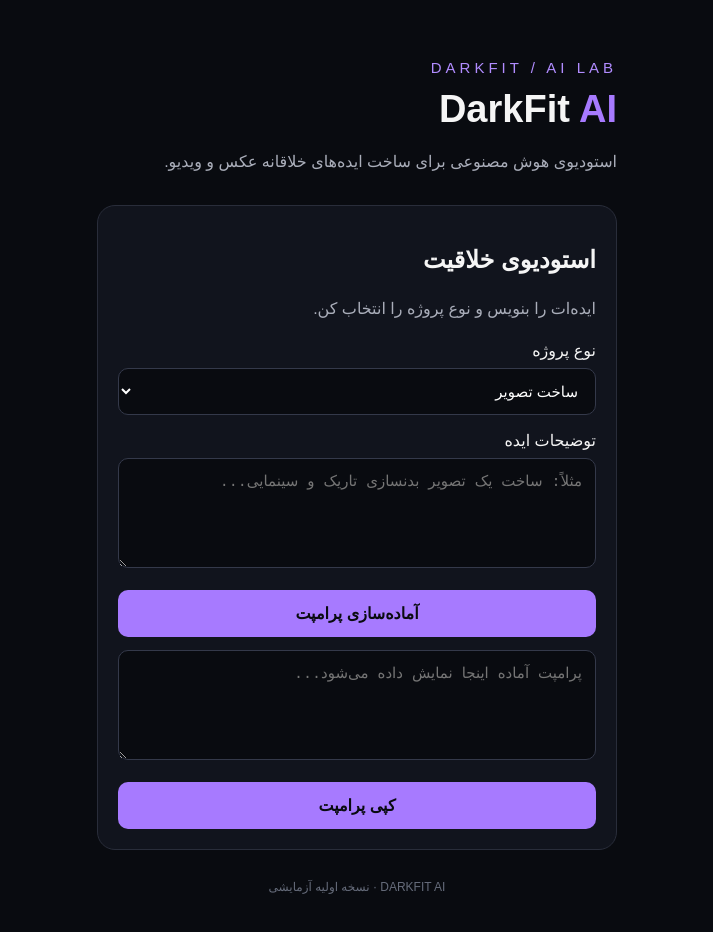
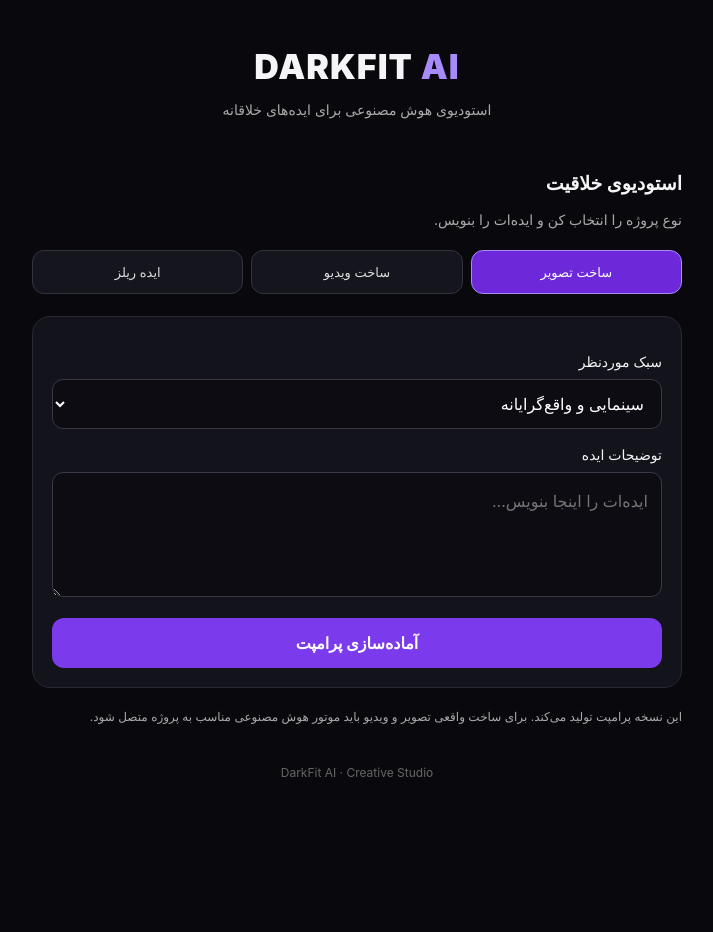
Before and after one commit to 8zsjw6bfcd-stack/dark-fit-ai, a plain HTML site: page index.html in a window 1280 px wide. Shown: the whole page, without its empty margins (283-996 px from the left). After the commit the page ends 827 px from the top, so only its background shows below. Drawn offline with Linux system fonts and the light colour scheme.

Commit message:
Update index.html

```diff
--- a/index.html
+++ b/index.html
@@ -1,122 +1,128 @@
+
 
 <!DOCTYPE html>
 <html lang="fa" dir="rtl">
 <head>
 <meta charset="UTF-8">
 <meta name="viewport" content="width=device-width, initial-scale=1.0">
+<meta name="theme-color" content="#09090d">
 <title>DarkFit AI</title>
 <style>
-    * { box-sizing: border-box; }
-    body {
-      margin: 0;
-      min-height: 100vh;
-      background: #090b10;
-      color: #f5f5f5;
-      font-family: Arial, sans-serif;
-      padding: 24px 16px;
-    }
-    main {
-      max-width: 520px;
-      margin: 35px auto;
-    }
-    .logo {
-      color: #b18cff;
-      font-size: 15px;
-      letter-spacing: 4px;
-    }
-    h1 { font-size: 38px; margin: 12px 0; }
-    h1 span { color: #a77aff; }
-    p { color: #aaaeba; line-height: 1.9; }
-    .panel {
-      margin-top: 28px;
-      padding: 20px;
-      border: 1px solid #292d3a;
-      border-radius: 18px;
-      background: #11141d;
-    }
-    label { display: block; margin: 16px 0 8px; }
-    input, select, textarea {
-      width: 100%;
-      padding: 13px;
-      color: white;
-      background: #090b10;
-      border: 1px solid #34394a;
-      border-radius: 10px;
-      font-size: 15px;
-    }
-    textarea { min-height: 110px; resize: vertical; }
-    button {
-      width: 100%;
-      padding: 14px;
-      margin-top: 18px;
-      border: 0;
-      border-radius: 10px;
-      background: #a77aff;
-      color: #090b10;
-      font-size: 16px;
-      font-weight: bold;
-    }
-    #status { font-size: 13px; }
-    footer {
-      margin-top: 30px;
-      color: #666c7b;
-      font-size: 12px;
-      text-align: center;
-    }
+*{box-sizing:border-box}
+body{margin:0;background:#09090d;color:#f5f5f7;font-family:-apple-system,BlinkMacSystemFont,"Segoe UI",sans-serif;padding:22px 15px}
+main{max-width:650px;margin:auto}
+header{text-align:center;padding:24px 0}
+.logo{font-size:34px;font-weight:900;letter-spacing:1px}
+.logo span{color:#a78bfa}
+header p{color:#aaa;font-size:14px}
+h2{font-size:19px}
+.tabs{display:grid;grid-template-columns:repeat(3,1fr);gap:8px;margin:22px 0}
+button,select,textarea{font:inherit}
+.tabs button{padding:13px 4px;border:1px solid #333340;border-radius:12px;background:#15151d;color:#ddd;cursor:pointer;font-size:13px}
+.tabs button.active{background:#6d28d9;border-color:#a78bfa;color:white}
+.panel{background:#13131b;border:1px solid #292936;border-radius:18px;padding:19px}
+label{display:block;margin:17px 0 9px;font-size:14px}
+select,textarea{width:100%;padding:13px;border-radius:11px;border:1px solid #393947;background:#0c0c12;color:white;outline:none}
+textarea{min-height:125px;resize:vertical;line-height:1.9}
+.primary{width:100%;margin-top:17px;padding:15px;border:0;border-radius:12px;background:#7c3aed;color:white;font-weight:bold;cursor:pointer}
+.secondary{width:100%;margin-top:10px;padding:12px;border:1px solid #393947;border-radius:12px;background:#1b1b26;color:white;cursor:pointer}
+.result{display:none;margin-top:20px}
+.result textarea{min-height:190px}
+.note{font-size:12px;color:#aaa;line-height:1.9;margin-top:18px}
+footer{text-align:center;color:#666;font-size:12px;padding:25px 0}
 </style>
 </head>
 <body>
 <main>
-    <div class="logo">DARKFIT / AI LAB</div>
-    <h1>DarkFit <span>AI</span></h1>
-    <p>استودیوی هوش مصنوعی برای ساخت ایده‌های خلاقانه عکس و ویدیو.</p>
+<header>
+<div class="logo">DARKFIT <span>AI</span></div>
+<p>استودیوی هوش مصنوعی برای ایده‌های خلاقانه</p>
+</header>
+
+<h2>استودیوی خلاقیت</h2>
+<p style="color:#aaa;font-size:14px">نوع پروژه را انتخاب کن و ایده‌ات را بنویس.</p>
+
+<div class="tabs">
+<button class="active" data-type="image">ساخت تصویر</button>
+<button data-type="video">ساخت ویدیو</button>
+<button data-type="reel">ایده ریلز</button>
+</div>
 
 <section class="panel">
-      <h2>استودیوی خلاقیت</h2>
-      <p>ایده‌ات را بنویس و نوع پروژه را انتخاب کن.</p>
-
-      <label for="type">نوع پروژه</label>
-      <select id="type">
-        <option>ساخت تصویر</option>
-        <option>ساخت ویدیو</option>
-        <option>ایده برای ریلز اینستاگرام</option>
+<label for="style">سبک موردنظر</label>
+<select id="style">
+<option value="سینمایی، واقع‌گرایانه و حرفه‌ای">سینمایی و واقع‌گرایانه</option>
+<option value="تاریک، حماسی و فانتزی">تاریک و حماسی</option>
+<option value="طبیعی، مینیمال و شیک">طبیعی و مینیمال</option>
+<option value="پر انرژی، ورزشی و انگیزشی">ورزشی و انگیزشی</option>
 </select>
 
-      <label for="prompt">توضیحات ایده</label>
-      <textarea id="prompt" placeholder="مثلاً: ساخت یک تصویر بدنسازی تاریک و سینمایی..."></textarea>
+<label for="idea">توضیحات ایده</label>
+<textarea id="idea" placeholder="ایده‌ات را اینجا بنویس..."></textarea>
 
-      <button onclick="makePrompt()">آماده‌سازی پرامپت</button>
-      <p id="status"></p>
-      <textarea id="result" placeholder="پرامپت آماده اینجا نمایش داده می‌شود..." readonly></textarea>
-      <button onclick="copyPrompt()">کپی پرامپت</button>
+<button class="primary" id="generate">آماده‌سازی پرامپت</button>
+
+<div class="result" id="result">
+<label for="output">پرامپت آماده‌شده</label>
+<textarea id="output" readonly></textarea>
+<button class="secondary" id="copy">کپی پرامپت</button>
+</div>
 </section>
 
-    <footer> DARKFIT AI · نسخه اولیه آزمایشی </footer>
+<p class="note">این نسخه پرامپت تولید می‌کند. برای ساخت واقعی تصویر و ویدیو باید موتور هوش مصنوعی مناسب به پروژه متصل شود.</p>
+<footer>DarkFit AI · Creative Studio</footer>
 </main>
 
 <script>
-    function makePrompt() {
-      const idea = document.getElementById('prompt').value.trim();
-      const type = document.getElementById('type').value;
-      if (!idea) {
-        document.getElementById('status').textContent =
-          'لطفاً ابتدا ایده‌ات را بنویس.';
+let type="image";
+const tabs=document.querySelectorAll("[data-type]");
+const idea=document.getElementById("idea");
+const output=document.getElementById("output");
+const result=document.getElementById("result");
+
+const placeholders={
+image:"مثلاً: پرتره بدنسازی من در باشگاه تاریک با نور سینمایی...",
+video:"مثلاً: ویدیوی سینمایی از تمرین سنگین من با حرکت دوربین...",
+reel:"مثلاً: یک ریلز بدنسازی با شروع شوکه‌کننده و پایان قدرتمند..."
+};
+
+tabs.forEach(button=>{
+button.addEventListener("click",()=>{
+type=button.dataset.type;
+tabs.forEach(b=>b.classList.toggle("active",b===button));
+idea.placeholder=placeholders[type];
+result.style.display="none";
+});
+});
+
+document.getElementById("generate").addEventListener("click",()=>{
+const text=idea.value.trim();
+if(!text){
+idea.focus();
+idea.placeholder="اول ایده‌ات را اینجا بنویس...";
 return;
 }
-      document.getElementById('result').value =
-        type + '، سبک حرفه‌ای و سینمایی، جزئیات بالا، نورپردازی دقیق. ایده: ' + idea;
-      document.getElementById('status').textContent =
-        'پرامپت آماده شد؛ می‌توانی آن را کپی کنی.';
+const style=document.getElementById("style").value;
+const instructions={
+image:"یک پرامپت حرفه‌ای برای تولید تصویر بنویس. جزئیات نورپردازی، ترکیب‌بندی، کیفیت و حفظ ظاهر واقعی سوژه را مشخص کن.",
+video:"یک پرامپت حرفه‌ای برای تولید ویدیو بنویس. حرکت دوربین، حرکات سوژه، نورپردازی، زمان‌بندی و پایان‌بندی را مشخص کن.",
+reel:"یک سناریوی جذاب برای ریلز اینستاگرام بنویس. شروع گیرنده، صحنه‌ها، متن روی ویدیو، پیشنهاد موسیقی، کپشن و دعوت به تعامل را ارائه کن."
+};
+output.value=instructions[type]+"\nسبک بصری: "+style+"\nایده اصلی: "+text+"\nخروجی را با جزئیات دقیق و مناسب ابزارهای هوش مصنوعی آماده کن.";
+result.style.display="block";
+result.scrollIntoView({behavior:"smooth",block:"nearest"});
+});
+
+document.getElementById("copy").addEventListener("click",async()=>{
+try{
+await navigator.clipboard.writeText(output.value);
+document.getElementById("copy").textContent="کپی شد ✓";
+}catch(e){
+output.focus();
+output.select();
+document.getElementById("copy").textContent="متن انتخاب شد؛ کپی کن";
 }
-
-    function copyPrompt() {
-      const result = document.getElementById('result');
-      result.focus();
-      result.select();
-      document.getElementById('status').textContent =
-        'متن انتخاب شد؛ اگر کپی خودکار انجام نشد، Copy را بزن.';
-      try { document.execCommand('copy'); } catch (e) {}
-    }
+});
 </script>
 </body>
 </html>
```
Lines whose indentation alone changed are shown as unchanged.
